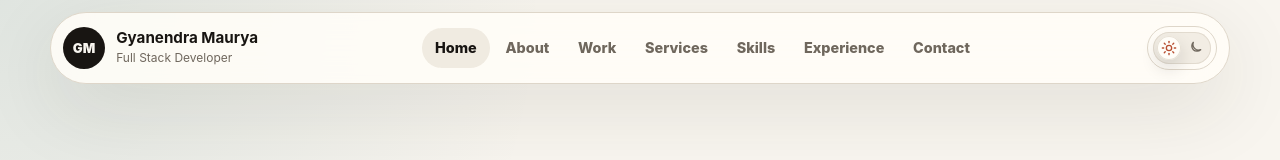
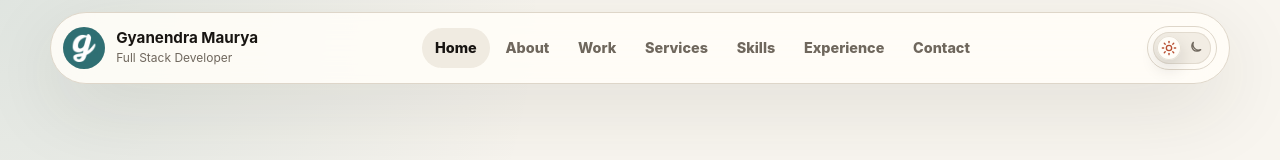
Before and after one commit to GyanendraMaurya/personal-portfolio, an Angular app: page / in a window 1280 px wide. Shown: the top 160 px of the page. Built offline with nearby package versions, Linux system fonts and the light colour scheme.

Commit message:
replace brand initials with actual logo

```diff
--- a/src/app/app.css
+++ b/src/app/app.css
@@ -35,10 +35,15 @@
   display: grid;
   place-items: center;
   border-radius: 50%;
-  background: var(--color-text);
-  color: var(--color-bg);
-  font-size: 0.82rem;
-  font-weight: 900;
+  overflow: hidden;
+  background: var(--color-surface-strong);
+}
+
+.brand-mark img {
+  width: 100%;
+  height: 100%;
+  display: block;
+  object-fit: cover;
 }
 
 .brand strong,
--- a/src/app/app.html
+++ b/src/app/app.html
@@ -1,6 +1,8 @@
 <header class="site-header">
   <a class="brand" routerLink="/" (click)="closeMenu()" aria-label="Gyanendra Maurya home">
-    <span class="brand-mark">GM</span>
+    <span class="brand-mark" aria-hidden="true">
+      <img src="/android-chrome-192x192.png" alt="" />
+    </span>
     <span>
       <strong>Gyanendra Maurya</strong>
       <small>Full Stack Developer</small>
```
